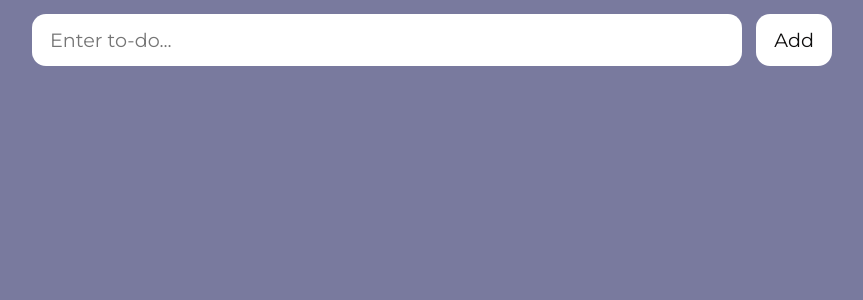
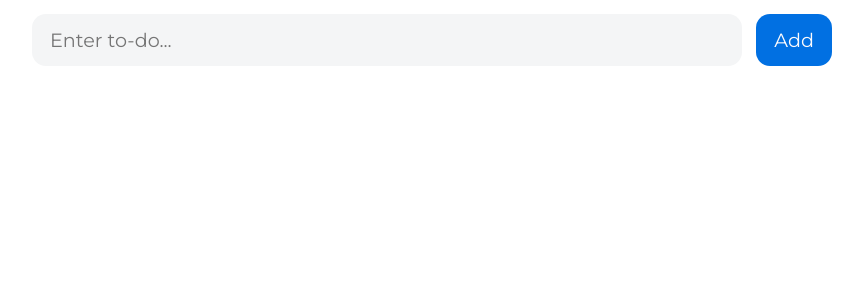
Before and after one commit to Alex-Garbero/ReactJS-ToDoList, a React (Vite) app: page / in a window 1280 px wide. Shown: the top 300 px of the page, without its empty margins (208-1071 px from the left). Built offline with nearby package versions, Linux system fonts and the light colour scheme.

Commit message:
Update index.css

```diff
--- a/src/index.css
+++ b/src/index.css
@@ -3,7 +3,7 @@
 	margin: 0;
 	padding: 0;
 	box-sizing: border-box;
-    color: #0f0e0e;
+	color: #1c1d21;
 }
 
 h1,
@@ -19,7 +19,7 @@ button {
 	display: flex;
 	flex-direction: column;
 	padding: 14px;
-    background: #797a9e;
+	background: #ffffff;
 	gap: 14px;
 }
 
@@ -48,10 +48,16 @@ header button {
 	background: transparent;
 	transition-duration: 200ms;
 	cursor: pointer;
+	background: #0170e2;
+	color: #fbfafc;
 }
 
 header button:hover {
 	opacity: 0.7;
+}
+
+header input {
+	background: #f4f5f6;
 }
 
 header button,
@@ -59,7 +65,6 @@ header input {
 	padding: 14px 18px;
 	border: none;
 	outline: none;
-    background: white;
 }
 
 p {
@@ -78,7 +83,7 @@ p {
 	gap: 14px;
 	padding: 14px;
 	border-radius: 14px;
-    background: white;
+	background: #f4f5f6;
 }
 
 .todoItem p {
```
Lines whose indentation alone changed are shown as unchanged.
